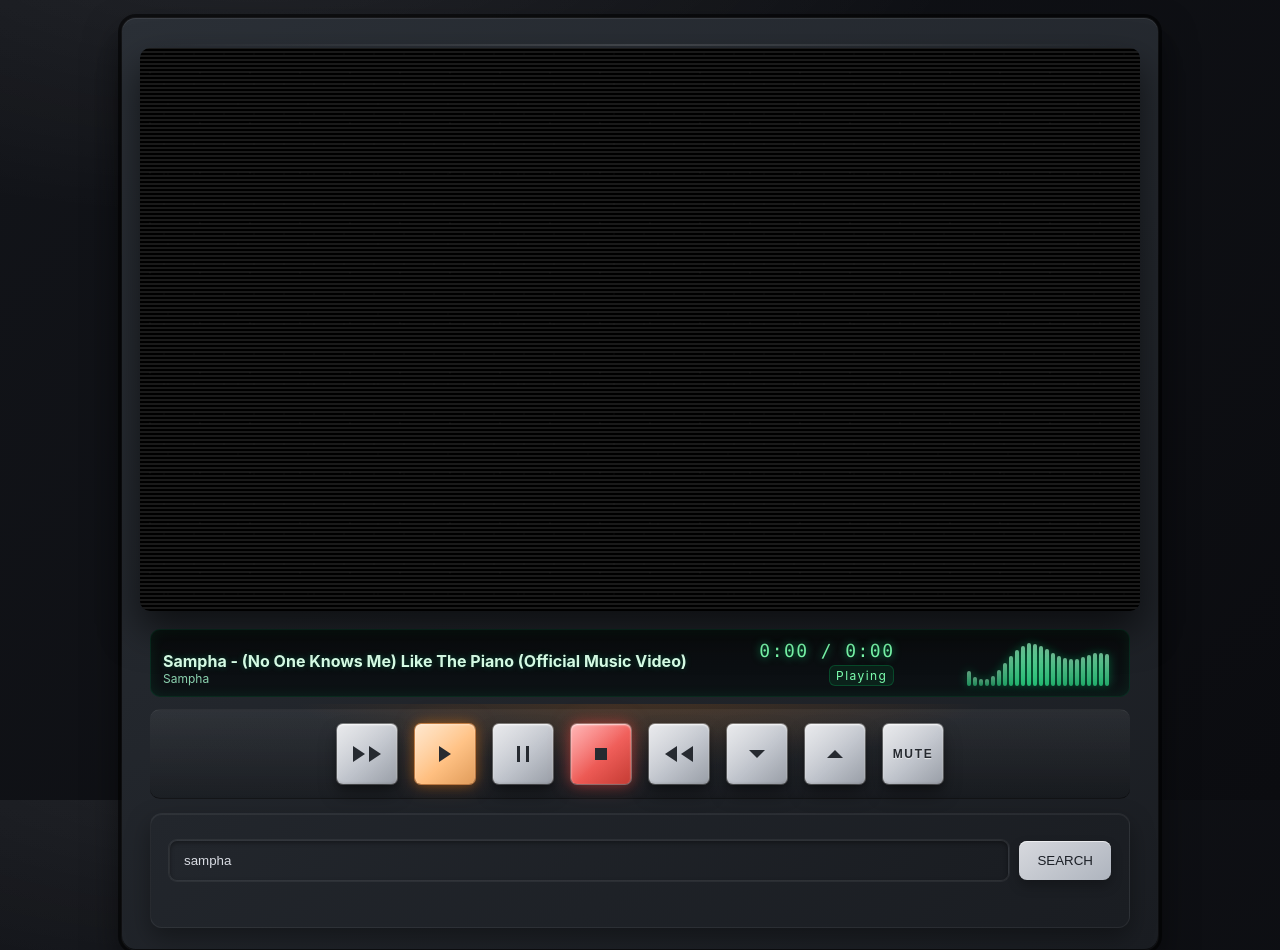
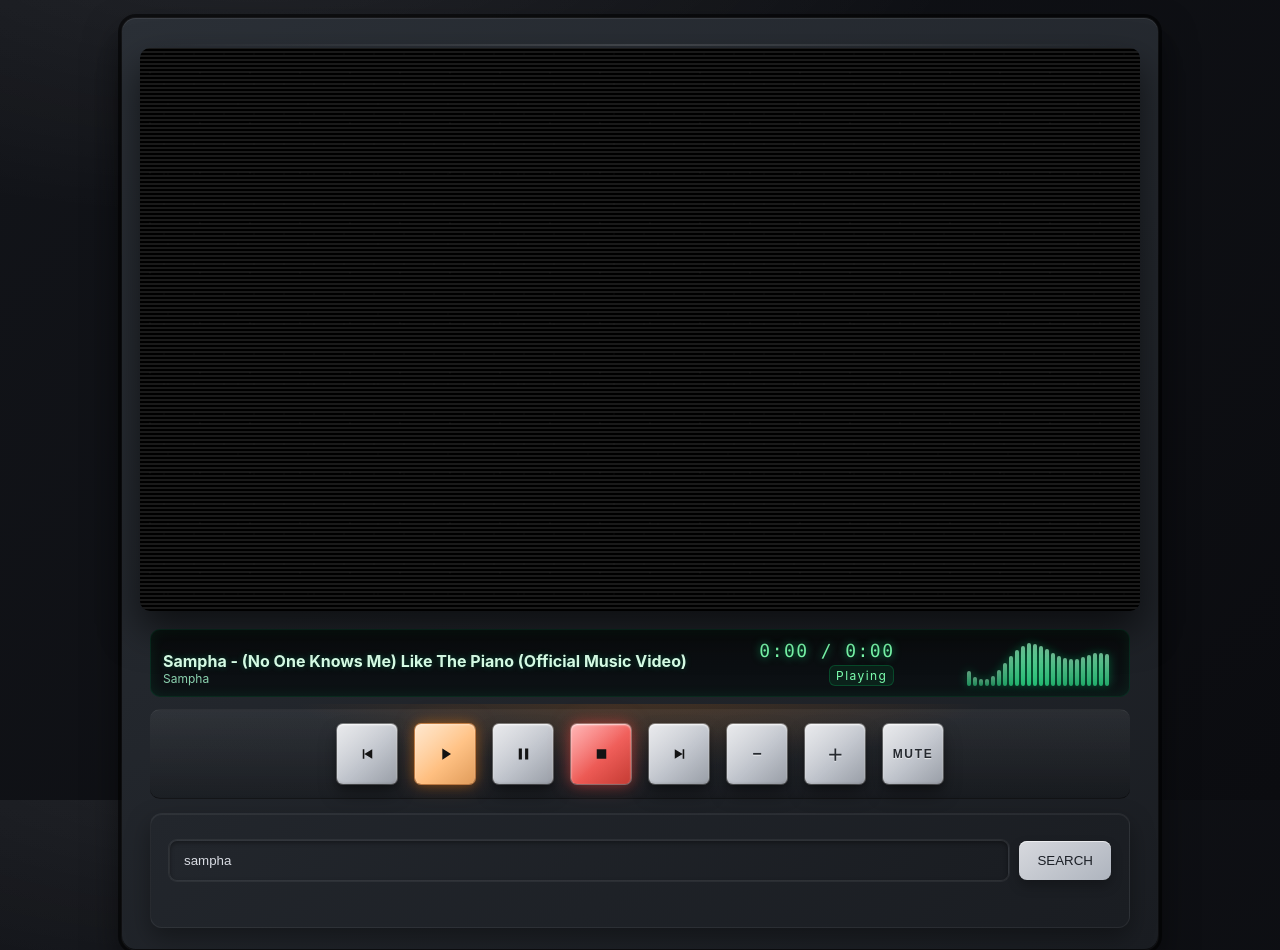
Before and after one commit to VincentJFP/190E-media-player, a website: page index.html in a window 1280 px wide. Drawn offline with nearby package versions, Linux system fonts and the light colour scheme.

Commit message:
Replace CSS icons with custom SVG icons from svgs folder for transport controls

```diff
--- a/index.html
+++ b/index.html
@@ -61,8 +61,8 @@
                     </button>
 
                     <!-- Volume +/- and MUTE as keys -->
-                    <button class="skeu-button" id="vol-down" data-label="VOL-"><div class="button-icon vol-down-icon"></div></button>
-                    <button class="skeu-button" id="vol-up" data-label="VOL+"><div class="button-icon vol-up-icon"></div></button>
+                    <button class="skeu-button" id="vol-down" data-label="VOL-"><div class="button-icon vol-down-icon">−</div></button>
+                    <button class="skeu-button" id="vol-up" data-label="VOL+"><div class="button-icon vol-up-icon">＋</div></button>
                     <button class="skeu-button" id="mute-btn" data-label="MUTE"><div class="button-icon mute-icon">MUTE</div></button>
                 </div>
                 <!-- Seek Bar removed -->
--- a/styles.css
+++ b/styles.css
@@ -217,97 +217,56 @@ body {
   position: relative;
 }
 
-/* CSS-based Icons */
-.prev-icon::before {
-  content: '';
-  width: 0;
-  height: 0;
-  border-style: solid;
-  border-width: 8px 0 8px 12px;
-  border-color: transparent transparent transparent #262a30;
-  margin-right: 2px;
+/* SVG-based Icons */
+.prev-icon {
+  background-image: url('svgs/Skip Back.svg');
+  background-size: contain;
+  background-repeat: no-repeat;
+  background-position: center;
 }
 
-.prev-icon::after {
-  content: '';
-  width: 0;
-  height: 0;
-  border-style: solid;
-  border-width: 8px 0 8px 12px;
-  border-color: transparent transparent transparent #262a30;
-  margin-left: 2px;
+.play-icon {
+  background-image: url('svgs/Play.svg');
+  background-size: contain;
+  background-repeat: no-repeat;
+  background-position: center;
 }
 
-.play-icon::before {
-  content: '';
-  width: 0;
-  height: 0;
-  border-style: solid;
-  border-width: 8px 0 8px 12px;
-  border-color: transparent transparent transparent #262a30;
+.pause-icon {
+  background-image: url('svgs/Pause.svg');
+  background-size: contain;
+  background-repeat: no-repeat;
+  background-position: center;
 }
 
-.pause-icon::before {
-  content: '';
-  width: 3px;
-  height: 16px;
-  background: #262a30;
-  margin-right: 3px;
+.stop-icon {
+  background-image: url('svgs/Stop.svg');
+  background-size: contain;
+  background-repeat: no-repeat;
+  background-position: center;
 }
 
-.pause-icon::after {
-  content: '';
-  width: 3px;
-  height: 16px;
-  background: #262a30;
-  margin-left: 3px;
+.next-icon {
+  background-image: url('svgs/Skip Forward.svg');
+  background-size: contain;
+  background-repeat: no-repeat;
+  background-position: center;
 }
 
-.stop-icon::before {
-  content: '';
-  width: 12px;
-  height: 12px;
-  background: #262a30;
+.vol-down-icon {
+  font-size: 16px;
+  font-weight: 700;
+  color: #262a30;
+  text-shadow: 0 1px 1px rgba(255,255,255,.65);
+  font-family: Arial, sans-serif;
 }
 
-.next-icon::before {
-  content: '';
-  width: 0;
-  height: 0;
-  border-style: solid;
-  border-width: 8px 12px 8px 0;
-  border-color: transparent #262a30 transparent transparent;
-  margin-right: 2px;
-}
-
-.next-icon::after {
-  content: '';
-  width: 0;
-  height: 0;
-  border-style: solid;
-  border-width: 8px 12px 8px 0;
-  border-color: transparent #262a30 transparent transparent;
-  margin-left: 2px;
-}
-
-.vol-down-icon::before {
-  content: '';
-  width: 0;
-  height: 0;
-  border-style: solid;
-  border-width: 8px 0 8px 8px;
-  border-color: transparent transparent transparent #262a30;
-  transform: rotate(90deg);
-}
-
-.vol-up-icon::before {
-  content: '';
-  width: 0;
-  height: 0;
-  border-style: solid;
-  border-width: 8px 8px 8px 0;
-  border-color: transparent #262a30 transparent transparent;
-  transform: rotate(90deg);
+.vol-up-icon {
+  font-size: 16px;
+  font-weight: 700;
+  color: #262a30;
+  text-shadow: 0 1px 1px rgba(255,255,255,.65);
+  font-family: Arial, sans-serif;
 }
 
 .mute-icon {
```
Also changed, not shown: svgs/Pause.svg (added), svgs/Play.svg (added), svgs/Skip Back.svg (added), svgs/Skip Forward.svg (added), svgs/Stop.svg (added), 1 other file.
